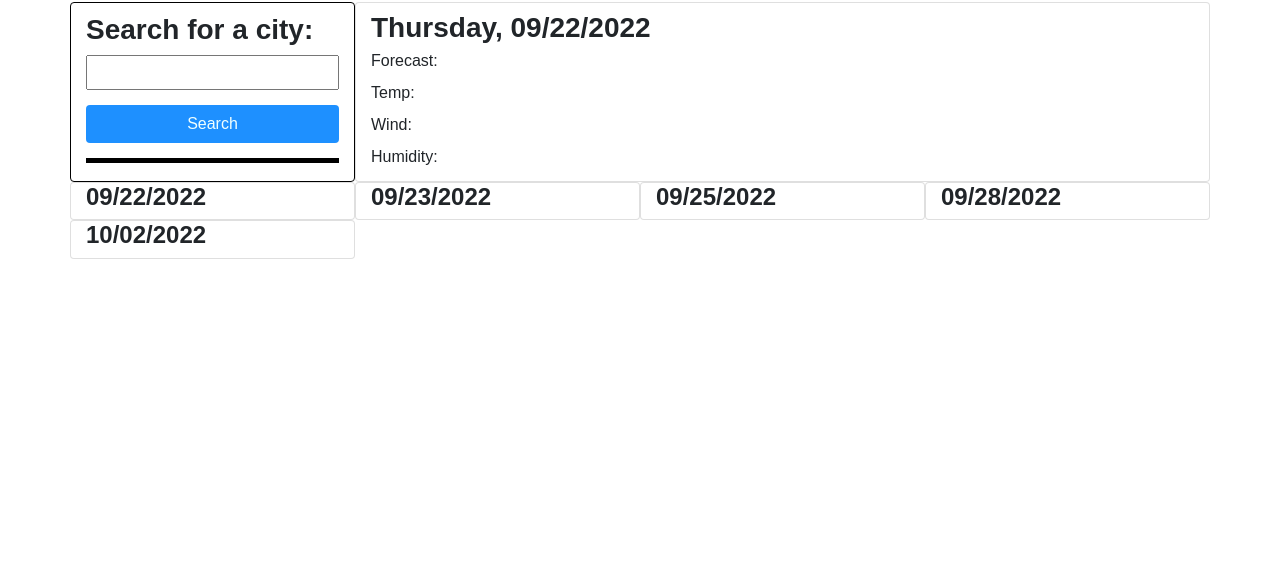
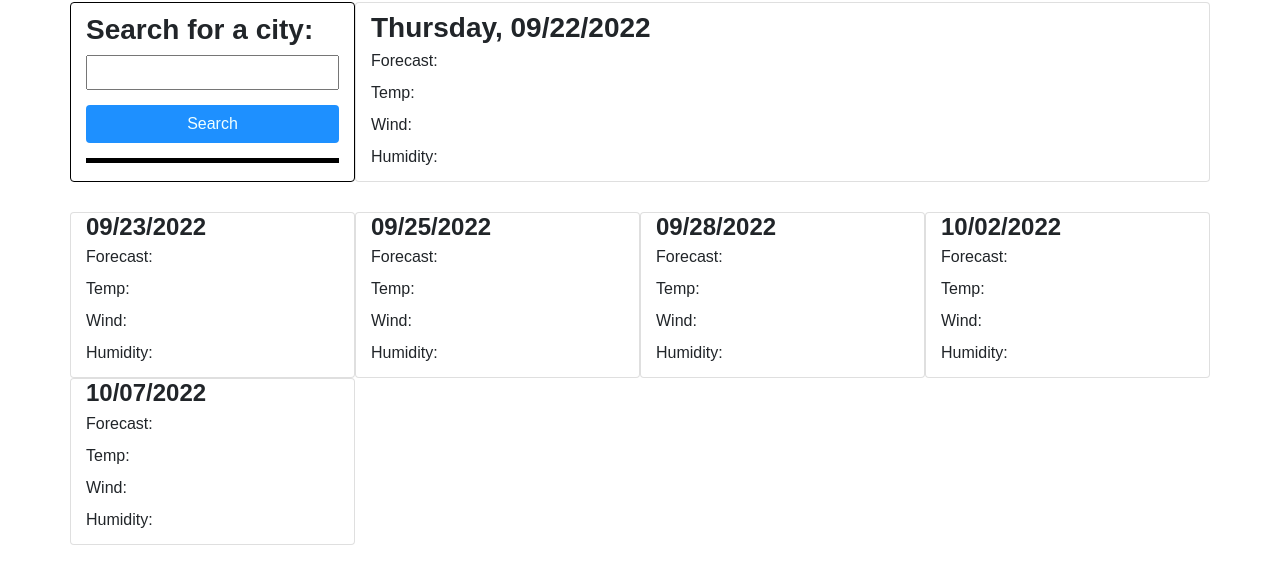
Before and after one commit to MDThomas1/Miles-Thomas-Forecast-App, a plain HTML site: page index.html in a window 1280 px wide. Shown: the part 74-658 px from the top of the page. Drawn offline with nearby package versions, Linux system fonts and the light colour scheme.

Commit message:
add api key

```diff
--- a/assets/css/style.css
+++ b/assets/css/style.css
@@ -18,6 +18,10 @@ header h1 {
     margin-top: 10px;
 }
 
+#immediate {
+    margin-bottom: 30px;
+}
+
 #search {
     width: 100%;
     color: azure;
--- a/assets/js/script.js
+++ b/assets/js/script.js
@@ -4,18 +4,23 @@ var searchButton = document.querySelector('#search')
 var currentResults = document.querySelector('#forecast')
 var searchBar = document.querySelector('#enter-city')
 
+var apiKey = '07d6a7dbeed7644bffd8ec2625431d53'
+
 $('#current-date').text(dayOneDate.format('dddd, L'))
-$('#dateOne').text(dayOneDate.format('L'))
-$('#dateTwo').text(dayOneDate.add(1, 'days').format('L'))
-$('#dateThree').text(dayOneDate.add(2, 'days').format('L'))
-$('#dateFour').text(dayOneDate.add(3, 'days').format('L'))
-$('#dateFive').text(dayOneDate.add(4, 'days').format('L'))
+$('#dateOne').text(dayOneDate.add(1, 'days').format('L'))
+$('#dateTwo').text(dayOneDate.add(2, 'days').format('L'))
+$('#dateThree').text(dayOneDate.add(3, 'days').format('L'))
+$('#dateFour').text(dayOneDate.add(4, 'days').format('L'))
+$('#dateFive').text(dayOneDate.add(5, 'days').format('L'))
 
 function forecastResults() {
     var searchedCity = searchBar.value;
     $('#city-name').text(searchedCity)
+
+    var apiKey = '07d6a7dbeed7644bffd8ec2625431d53'
+    var queryURL = "http://api.openweathermap.org/data/2.5/weather?q=" + searchedCity + "&appid=" + apiKey;
 }
 
 searchButton.addEventListener('click', forecastResults)
 
-// https://api.openweathermap.org/data/2.5/onecall?lat={lat}&lon={lon}&exclude={part}&appid={API key}
+// https://api.openweathermap.org/data/2.5/onecall?lat={lat}&lon={lon}&exclude=minutely,hourly&units=metric&appid=07d6a7dbeed7644bffd8ec2625431d53
--- a/index.html
+++ b/index.html
@@ -13,7 +13,7 @@
             <h1>Weather Dashboard</h1>
         </header>
         <div class="container">
-            <div class="row">
+            <div class="row" id="immediate" >
                 <div class="card col-3" id="browser">
                     <h3>Search for a city:</h3>
                     <input type="text" id="enter-city" name="enter-city">
@@ -23,27 +23,47 @@
                 <div class="card col-9" id="forecast">
                     <h3 id="city-name"></h3>
                     <h3 id="current-date"></h3>
-                    <p>Forecast:</p>
-                    <p>Temp:</p>
-                    <p>Wind:</p>
-                    <p>Humidity:</p>
+                    <p>Forecast:<i></i></p>
+                    <p>Temp:<i></i></p>
+                    <p>Wind:<i></i></p>
+                    <p>Humidity:<i></i></p>
                 </div>
             </div>
             <div class="row" id="five-days">
                 <div class="card card-primary col-3">
                     <h4 id="dateOne"></h4>
+                    <p>Forecast:<i></i></p>
+                    <p>Temp:<i></i></p>
+                    <p>Wind:<i></i></p>
+                    <p>Humidity:<i></i></p>
                 </div>
                 <div class="card card-primary col-3">
                     <h4 id="dateTwo"></h4>
+                    <p>Forecast:<i></i></p>
+                    <p>Temp:<i></i></p>
+                    <p>Wind:<i></i></p>
+                    <p>Humidity:<i></i></p>
                 </div>
                 <div class="card card-primary col-3">
                     <h4 id="dateThree"></h4>
+                    <p>Forecast:<i></i></p>
+                    <p>Temp:<i></i></p>
+                    <p>Wind:<i></i></p>
+                    <p>Humidity:<i></i></p>
                 </div>
                 <div class="card card-primary col-3">
                     <h4 id="dateFour"></h4>
+                    <p>Forecast:<i></i></p>
+                    <p>Temp:<i></i></p>
+                    <p>Wind:<i></i></p>
+                    <p>Humidity:<i></i></p>
                 </div>
                 <div class="card card-primary col-3">
                     <h4 id="dateFive"></h4>
+                    <p>Forecast:<i></i></p>
+                    <p>Temp:<i></i></p>
+                    <p>Wind:<i></i></p>
+                    <p>Humidity:<i></i></p>
                 </div>
             </div>
         </div>
```
